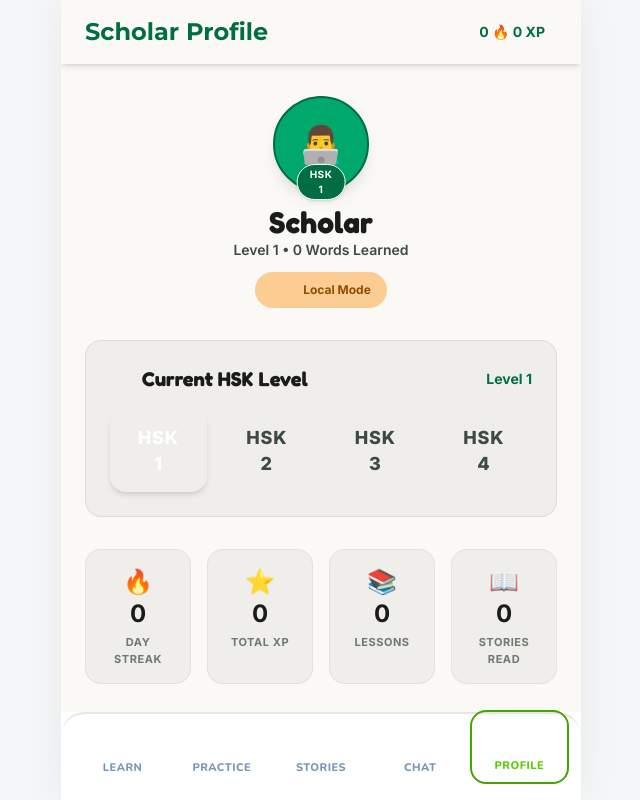
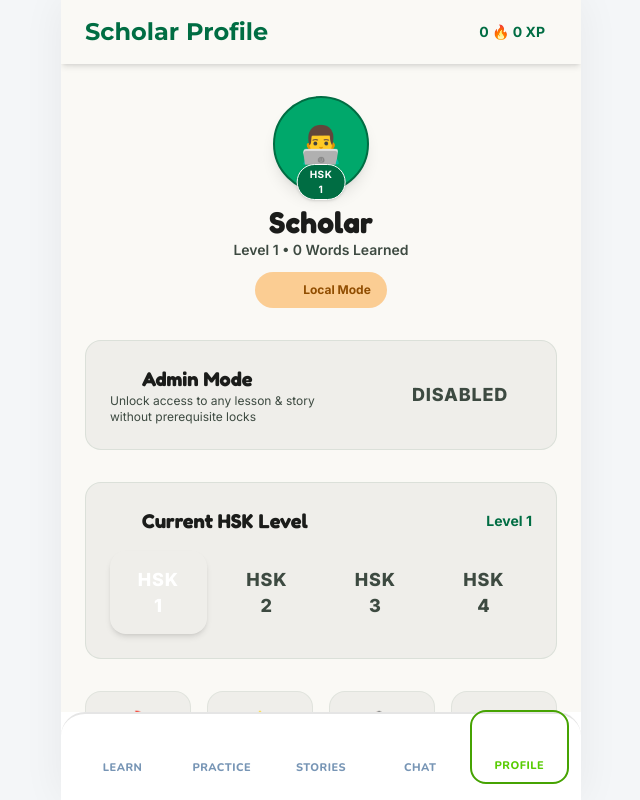
Before and after one commit to AnasBabari/HanPath, a React (Vite) app: page /profile in a window 1280 px wide. Shown: the whole page, without its empty margins (319-959 px from the left). Built offline with nearby package versions, Linux system fonts and the light colour scheme; no server answers.

Commit message:
feat(admin): add Admin Mode toggle to unlock all lessons and stories

```diff
--- a/src/pages/LearnPage.tsx
+++ b/src/pages/LearnPage.tsx
@@ -95,7 +95,7 @@ function LessonComplete({ lesson, onNext, onHome }: {
 
 /* ---- Main Path Screen ---- */
 export default function LearnPage() {
-  const { stats, setStats, units, updateWordResult, completeLesson, setFullScreen } = useStore();
+  const { stats, setStats, units, updateWordResult, completeLesson, setFullScreen, adminMode } = useStore();
 
   const [screen, setScreen] = useState<'home' | 'intro' | 'practice' | 'complete'>('home');
   const [activeLessonId, setActiveLessonId] = useState<string | null>(null);
@@ -187,7 +187,23 @@ export default function LearnPage() {
     <div className="shell">
       {/* TopAppBar */}
       <header className="topbar">
-        <span className="topbar-brand">HànPath</span>
+        <div style={{ display: 'flex', alignItems: 'center', gap: 8 }}>
+          <span className="topbar-brand">HànPath</span>
+          {adminMode && (
+            <span style={{
+              background: 'var(--tertiary-container)',
+              color: 'var(--on-tertiary-container)',
+              fontSize: 10,
+              fontWeight: 900,
+              padding: '2px 8px',
+              borderRadius: 12,
+              textTransform: 'uppercase',
+              letterSpacing: '0.05em'
+            }}>
+              🔓 Admin Mode
+            </span>
+          )}
+        </div>
         <div className="topbar-stats">
           <div className="stat-chip streak">
             <span className="material-symbols-outlined" style={{ color: 'var(--tertiary-container)', fontVariationSettings: "'FILL' 1" }}>local_fire_department</span>
@@ -228,7 +244,7 @@ export default function LearnPage() {
                 <div className="path-line" />
                 {unit.lessons.map((lesson, li) => {
                   const done = stats.completedLessons.includes(lesson.id);
-                  const unlocked = isLessonUnlocked(lesson.id, units, stats.completedLessons);
+                  const unlocked = adminMode || isLessonUnlocked(lesson.id, units, stats.completedLessons);
                   const isCurrent = unlocked && !done;
                   const stagger = staggerClasses[li % staggerClasses.length];
 
--- a/src/pages/ProfilePage.tsx
+++ b/src/pages/ProfilePage.tsx
@@ -2,7 +2,7 @@ import { useStore } from '../store/useStore';
 import { ACHIEVEMENTS } from '../data/achievements';
 
 export default function ProfilePage() {
-  const { stats, hskLevel, setHSKLevel, cloudUserId } = useStore();
+  const { stats, hskLevel, setHSKLevel, cloudUserId, adminMode, toggleAdminMode } = useStore();
 
   const unlockedCount = ACHIEVEMENTS.filter(a =>
     stats.unlockedAchievements.includes(a.id) || a.check(stats)
@@ -43,6 +43,30 @@ export default function ProfilePage() {
             {cloudUserId ? `Cloud Synced (${cloudUserId.slice(0, 8)}...)` : 'Local Mode'}
           </div>
         </div>
+
+        {/* Admin Mode Toggle */}
+        <section className="bg-surface-container p-6 rounded-2xl border border-outline-variant/40 space-y-3">
+          <div className="flex justify-between items-center">
+            <div className="space-y-1">
+              <h3 className="font-headline-sm text-xl font-bold flex items-center gap-2">
+                <span className="material-symbols-outlined text-tertiary">key</span>
+                Admin Mode
+              </h3>
+              <p className="text-xs text-on-surface-variant">Unlock access to any lesson & story without prerequisite locks</p>
+            </div>
+            <button
+              onClick={toggleAdminMode}
+              className={`px-4 py-2 rounded-xl font-bold text-sm transition-all border flex items-center gap-2 ${
+                adminMode
+                  ? 'bg-tertiary text-on-tertiary border-tertiary shadow-md'
+                  : 'bg-surface-container-high text-on-surface-variant border-outline-variant/40 hover:bg-surface-variant'
+              }`}
+            >
+              <span className="material-symbols-outlined text-base">{adminMode ? 'lock_open' : 'lock'}</span>
+              {adminMode ? 'ENABLED' : 'DISABLED'}
+            </button>
+          </div>
+        </section>
 
         {/* HSK Level Selection */}
         <section className="bg-surface-container p-6 rounded-2xl border border-outline-variant/40 space-y-4">
--- a/src/pages/StoriesPage.tsx
+++ b/src/pages/StoriesPage.tsx
@@ -27,7 +27,7 @@ export default function StoriesPage() {
   const [showPinyin, setShowPinyin] = useState(true);
   const [loading, setLoading] = useState(true);
 
-  const { stats, hskLevel, markStoryRead } = useStore();
+  const { stats, hskLevel, markStoryRead, adminMode } = useStore();
 
   useEffect(() => {
     async function loadStories() {
@@ -172,7 +172,7 @@ export default function StoriesPage() {
           const levelStories = storiesByLevel[level] || [];
           if (levelStories.length === 0 && level > 1) return null;
 
-          const isLocked = level > hskLevel;
+          const isLocked = !adminMode && level > hskLevel;
 
           return (
             <section key={level} className={`space-y-4 ${isLocked ? 'opacity-60 grayscale' : ''}`}>
--- a/src/store/useStore.ts
+++ b/src/store/useStore.ts
@@ -57,6 +57,7 @@ interface AppState {
   isFullScreen: boolean;
   error: string | null;
   toast: string | null;
+  adminMode: boolean;
   chatHistory: { role: 'user' | 'model'; content: string }[];
 
   /* Actions */
@@ -69,6 +70,8 @@ interface AppState {
   setFullScreen: (isFullScreen: boolean) => void;
   setError: (error: string | null) => void;
   setToast: (toast: string | null) => void;
+  setAdminMode: (enabled: boolean) => void;
+  toggleAdminMode: () => void;
   addChatMessage: (msg: { role: 'user' | 'model'; content: string }) => void;
   clearChatHistory: () => void;
 
@@ -94,6 +97,7 @@ export const useStore = create<AppState>()(
       isFullScreen: false,
       error: null,
       toast: null,
+      adminMode: false,
       chatHistory: [
         { role: 'model', content: "你好(nǐ hǎo)！I'm your AI Language Buddy. What would you like to practice today?" }
       ],
@@ -113,6 +117,8 @@ export const useStore = create<AppState>()(
       setFullScreen: (isFullScreen) => set({ isFullScreen }),
       setError: (error) => set({ error }),
       setToast: (toast) => set({ toast }),
+      setAdminMode: (adminMode) => set({ adminMode }),
+      toggleAdminMode: () => set((state) => ({ adminMode: !state.adminMode })),
       addChatMessage: (msg) => set((state) => ({ chatHistory: [...state.chatHistory, msg] })),
       clearChatHistory: () => set({ chatHistory: [] }),
 
@@ -218,6 +224,7 @@ export const useStore = create<AppState>()(
       partialize: (state) => ({
         stats: state.stats,
         hskLevel: state.hskLevel,
+        adminMode: state.adminMode,
         chatHistory: state.chatHistory
       }), // Persist stats, level, and chat history
     }
```
